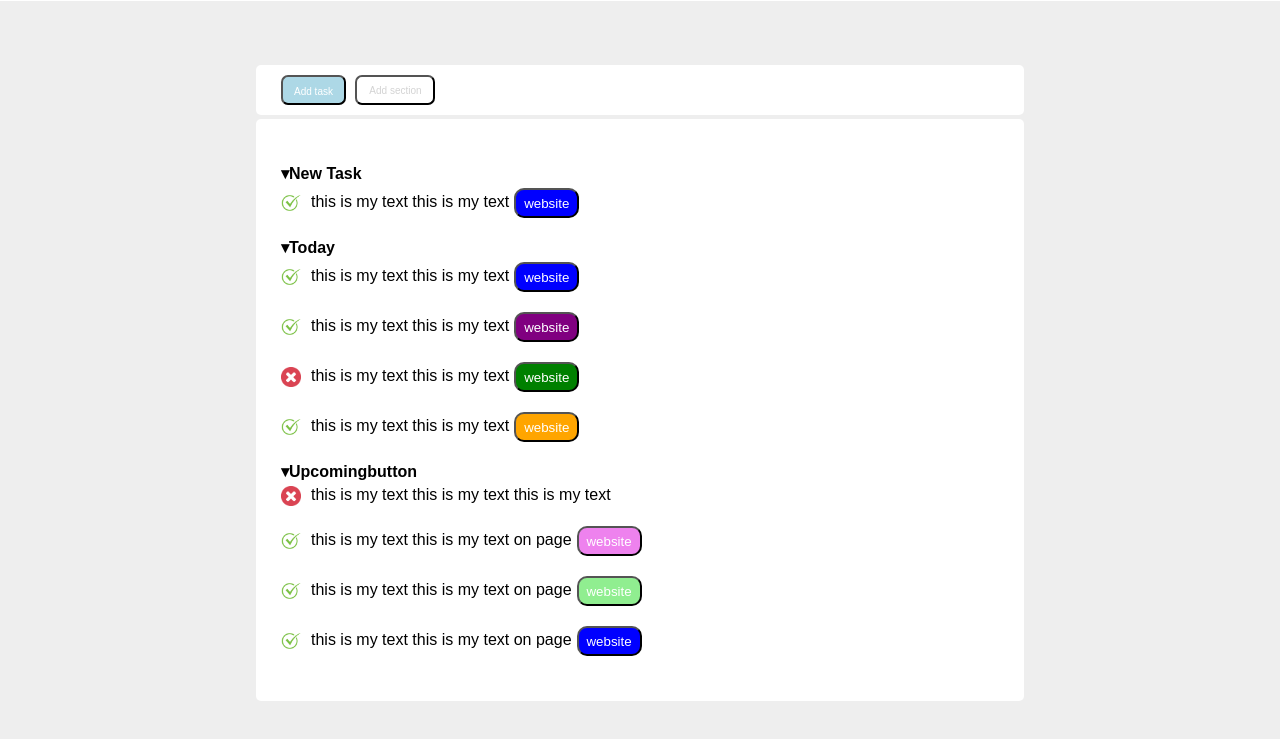
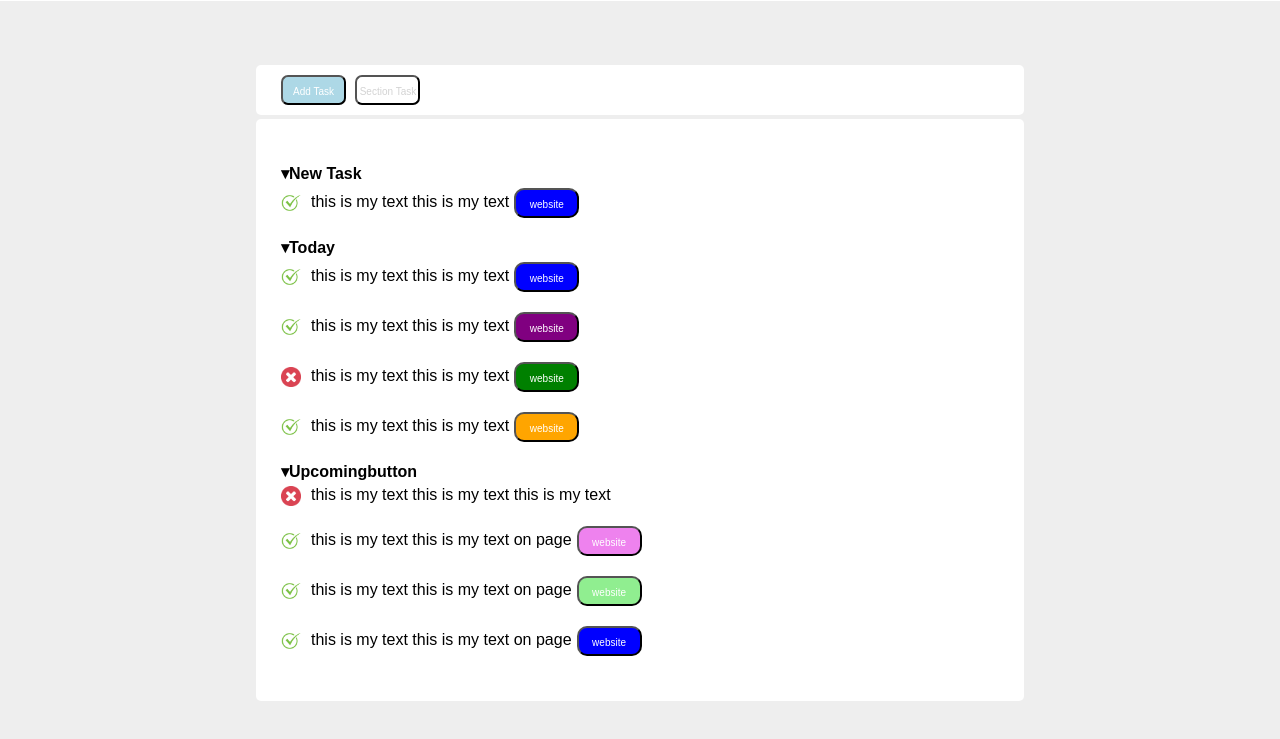
Before and after one commit to chiefanunzio/html-css-toboolist, a plain HTML site: page index.html in a window 1280 px wide. Shown: the part 59-798 px from the top of the page. Drawn offline with Linux system fonts and the light colour scheme.

Commit message:
ultimi ritocchi

```diff
--- a/css/style.css
+++ b/css/style.css
@@ -3,7 +3,6 @@
   padding: 0;
   box-sizing: border-box;
   font-family: sans-serif;
-
 }
 
 body{
@@ -36,31 +35,28 @@ main{
   margin-top: 5%;
 }
 
+button{
+  font-size: 10px;
+  margin-left: 5px;
+  color: white;
+  border-radius: 10px;
+  height: 30px;
+  width: 65px;
+  line-height: 30px;
+  vertical-align: middle;
+}
+
+button[class$="task"]{
+  border-radius: 7px;
+}
 
 .add-task{
-  color: white;
   background-color: lightblue;
-  font-size: 10px;
-  border-radius: 7px;
-  line-height: 30px;
 }
 
 .section-task{
   background-color: white;
   color:lightgrey;
-  font-size: 10px;
-  width: 80px;
-  height: 30px;
-  border-radius: 7px;
-}
-
-button, input{
-  margin-left: 5px;
-  color: white;
-  border-radius: 10px;
-  height: 30px;
-  width: 65px;
-  vertical-align: middle;
 }
 
 .container{
@@ -77,7 +73,6 @@ button, input{
   height: 50px;
   border-radius: 5px;
 }
-
 
 section{
   background-color: white;
@@ -118,7 +113,6 @@ li{
   background-color: green;
 }
 
-
 .mark, .cross{
   display: inline-block;
   width: 20px;
--- a/index.html
+++ b/index.html
@@ -15,8 +15,8 @@
     <main>
 
       <nav class="navigatore">
-          <input class="add-task" type="submit" name="task" value="Add task">
-          <input class="section-task" type="submit" name="section" value="Add section">
+          <button class="add-task" type="button" name="button">Add Task</button>
+          <button class="section-task" type="button" name="button">Section Task</button>
         </nav>
 
       <div class="container">
```
Also changed, not shown: 1 other file.
